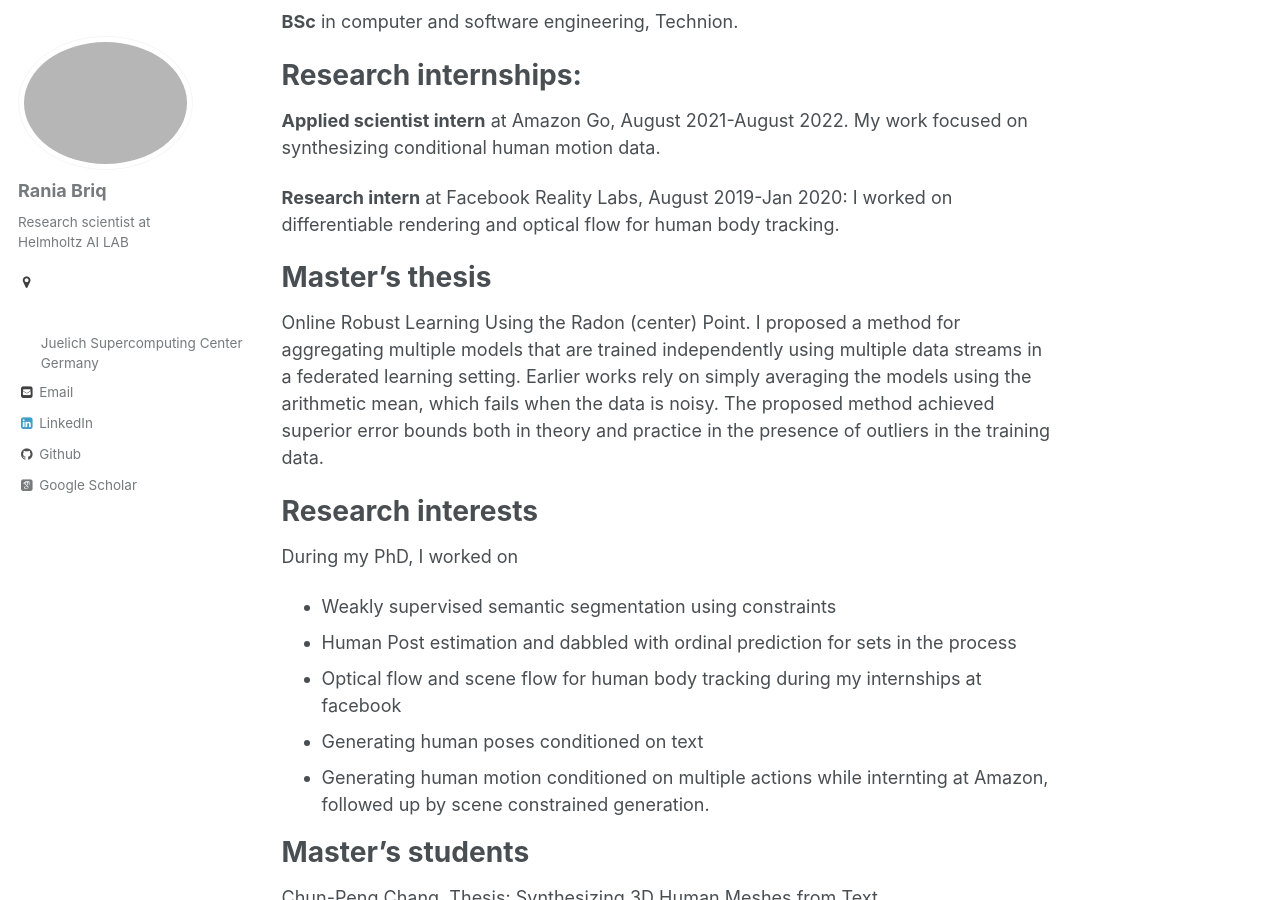
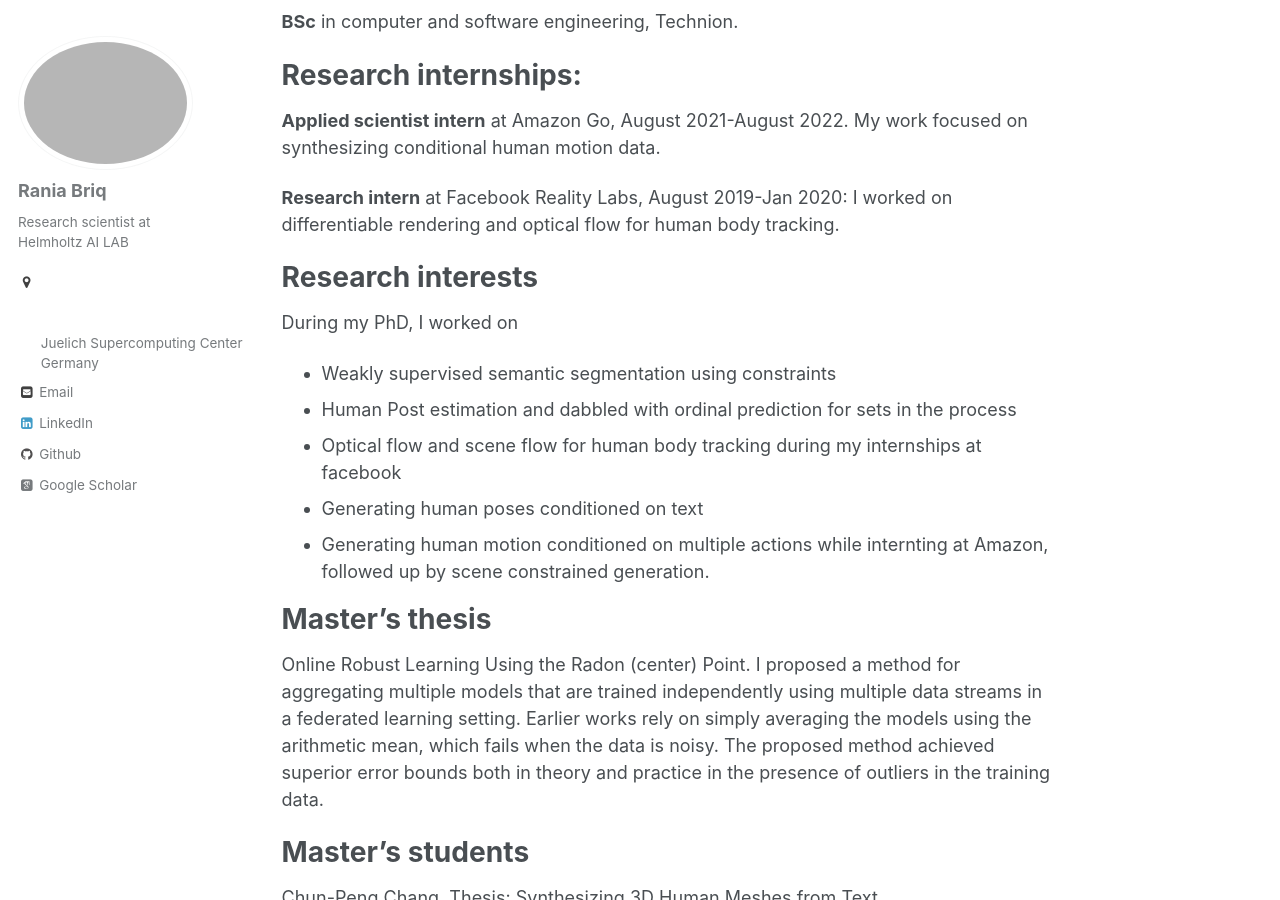
Before and after one commit to briqr/briqr.github.io, a Jekyll site: the page built from _pages/about.md, in a window 1280 px wide and 900 px high, scrolled down 481 px. Built offline with Jekyll 4.4.1, drawn with Linux system fonts in a browser that asks for light colours; some web fonts are replaced; part of the change alters nothing that is shown.

```diff
--- a/_pages/about.md
+++ b/_pages/about.md
@@ -32,10 +32,6 @@ Research internships:
 
 **Research intern** at Facebook Reality Labs, August 2019-Jan 2020: I worked on differentiable rendering and optical flow for human body tracking.
 
-Master's thesis
-======
-Online Robust Learning Using the Radon (center) Point. I proposed a method for aggregating multiple models that are trained independently using multiple data streams in a federated learning setting. Earlier works rely on simply averaging the models using the arithmetic mean, which fails when the data is noisy. The proposed method achieved superior error bounds both in theory and practice in the presence of outliers in the training data.
-
 Research interests
 ======
 During my PhD, I worked on
@@ -44,6 +40,11 @@ During my PhD, I worked on
 - Optical flow and scene flow for human body tracking during my internships at facebook
 - Generating human poses conditioned on text
 - Generating human motion conditioned on multiple actions while internting at Amazon, followed up by scene constrained generation.
+
+
+Master's thesis
+======
+Online Robust Learning Using the Radon (center) Point. I proposed a method for aggregating multiple models that are trained independently using multiple data streams in a federated learning setting. Earlier works rely on simply averaging the models using the arithmetic mean, which fails when the data is noisy. The proposed method achieved superior error bounds both in theory and practice in the presence of outliers in the training data.
 
 
 Master's students
```
